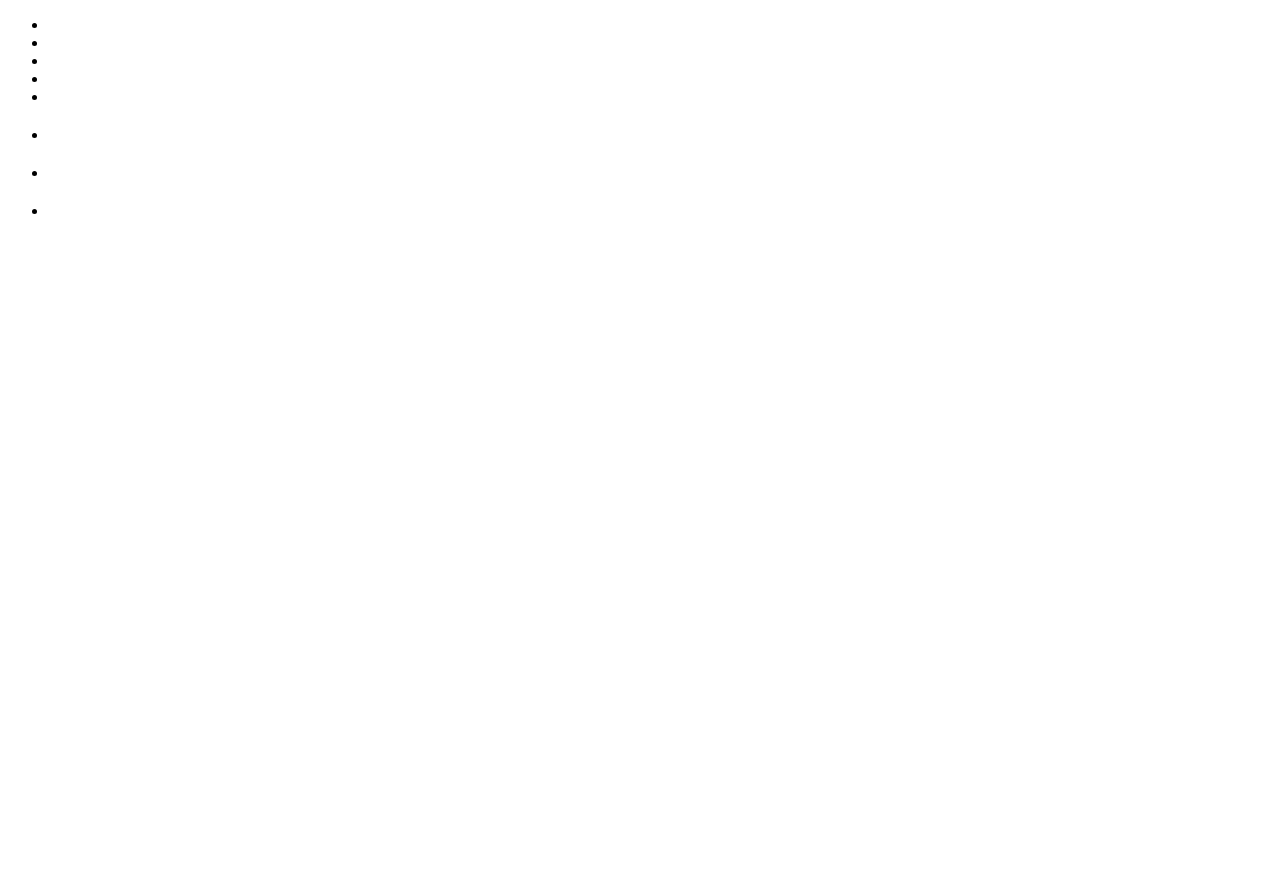
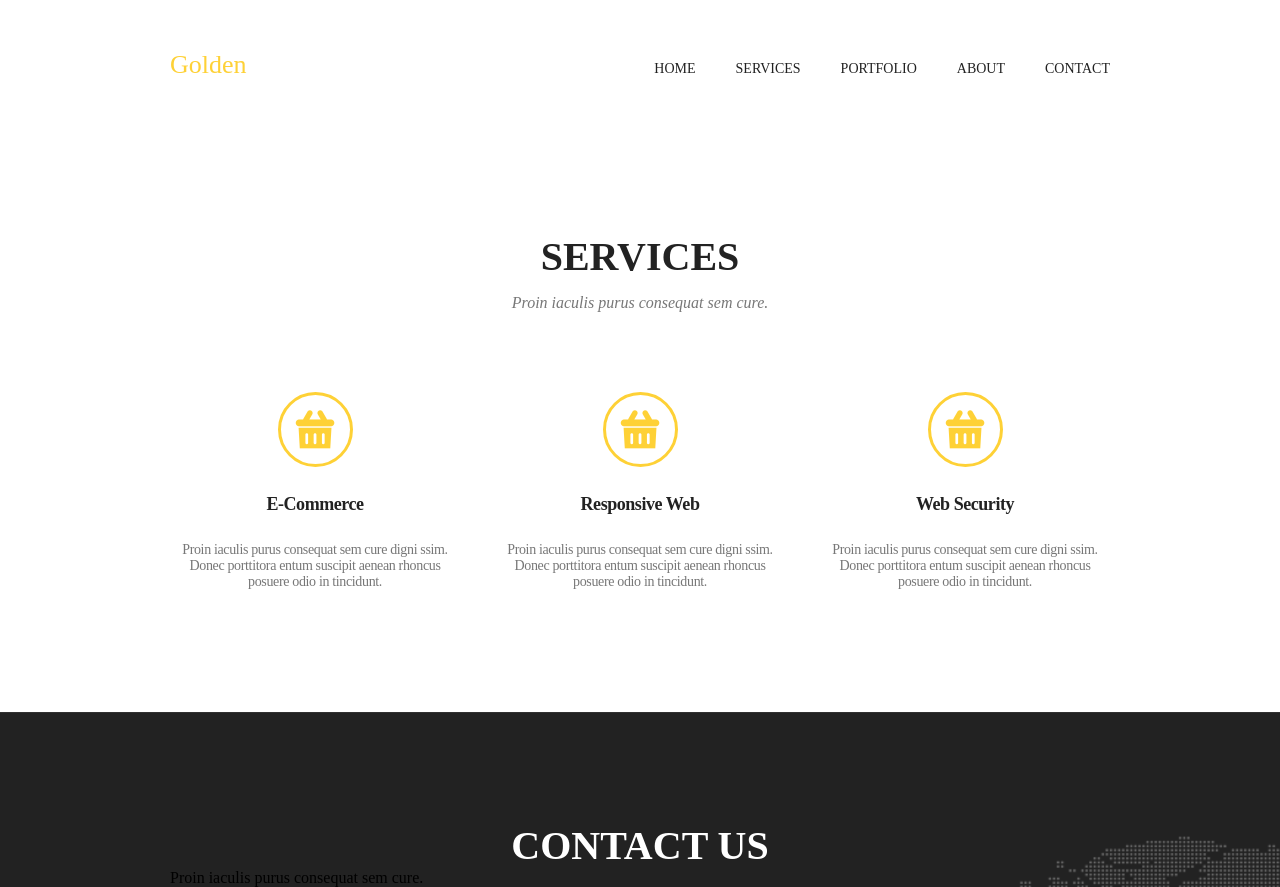
Before and after one commit to Andriy1982/goit-fe-course, a plain HTML site: page html-css/module-07/index.html in a window 1280 px wide. Before the commit the page ends 800 px from the top, so only its background shows below. Drawn offline with Linux system fonts and the light colour scheme.

Commit message:
homework-07 created services section

```diff
--- a/html-css/module-07/css/style.css
+++ b/html-css/module-07/css/style.css
@@ -0,0 +1,179 @@
+html {
+    box-sizing: border-box;
+}
+
+*,
+*::before,
+*::after {
+    box-sizing: inherit;
+}
+* {
+    margin: 0;
+    padding: 0;
+}
+
+ul,
+ol {
+  list-style: none;
+}
+
+img{
+    display: block;
+    max-width: 100%;
+    height: auto;
+}
+
+a {
+    text-decoration: none;
+  }
+
+  button {
+      border: 0;
+  }
+
+  .visually-hidden {
+    position: absolute;
+    white-space: nowrap;
+    width: 1px;
+    height: 1px;
+    overflow: hidden;
+    border: 0;
+    padding: 0;
+    clip: rect(0 0 0 0);
+    clip-path: inset(50%);
+    margin: -1px;
+  }
+
+  .container {
+    margin: 0 auto;
+    width: 940px ;
+}
+
+/* HEADER */
+
+.header {
+    padding-top: 44px;
+    margin-bottom: 130px;
+}
+
+.logotip{
+    font-size: 26px;
+    /* font-family: "Wisdom"; */
+    color: #fed136;
+    line-height: 1.577;
+}
+
+
+.navigation {
+    display: flex;
+    align-items: baseline;
+    justify-content: space-between;
+}
+
+.navigation_list{
+    display: flex;
+}
+
+
+.navigation_list-item:not(:last-child) {
+    margin-right: 40px;
+}
+
+.navigation_list-link {
+    /* font-family: "Montserrat"; */
+    color: #222222;
+    text-transform: uppercase;
+    line-height: 2.929;
+    font-size: 14px;
+}
+
+.navigation_list-link:hover,
+ .navigation_list-link:focus {
+    color: #fed136;
+ }
+
+ /* SERVISES */
+
+ .services {
+    margin-bottom: 122px;
+ }
+
+ .services_title {
+    font-size: 40px;
+    /* font-family: "Montserrat"; */
+    color: rgb( 34, 34, 34 );
+    font-weight: bold;
+    text-transform: uppercase;
+    line-height: 1.875;
+    text-align: center;
+}
+.services_desckription {
+    margin-bottom: 80px;
+    font-size: 16px;
+    font-family: "DroidSerif";
+    color: rgb( 119, 119, 119 );
+    font-style: italic;
+    text-align: center;
+}
+
+.services_list {
+        display: flex;
+        flex-wrap: wrap;
+        justify-content: space-between;
+}
+
+.services_list-item {
+    width: 290px;
+}
+
+.services_list-item-title {
+    font-size: 18px;
+    font-family: "Montserrat";
+    color: rgb( 34, 34, 34 );
+    font-weight: bold;
+    line-height: 4.167;
+    text-align: center;
+    letter-spacing: -0.45px;
+}
+
+.services_list-item-title::before {
+    display: block;
+    margin: 0 auto;
+    width: 75px;
+    height: 75px;
+    content: ' ';
+    border-radius: 50%;
+    border-style: solid;
+    border-width: 3px;
+    border-color: rgb( 254, 209, 54 );
+    background-image: url(/html-css/module-07/image/1.png);
+    background-repeat: no-repeat;
+    /* background-size: cover; */
+    background-position: center;
+}
+
+
+.services_list-item-desckription {
+    font-size: 14px;
+    font-family: "RobotoSlab";
+    color: rgb( 119, 119, 119 );
+    text-align: center;
+    letter-spacing: -0.35px;
+ }
+
+ /* CONTACTS */
+
+ .contact {
+     padding-top: 110px;
+     background-image: url( /html-css/module-07/image/homework07.png);
+ }
+
+ .contact_title {
+    font-size: 40px;
+    /* font-family: "Montserrat"; */
+    color: rgb( 255, 255, 255 );
+    font-weight: bold;
+    text-transform: uppercase;
+    text-align: center;
+
+  }
--- a/html-css/module-07/index.html
+++ b/html-css/module-07/index.html
@@ -7,53 +7,61 @@
     <title>Homework-07</title>
 </head>
 <body>
-    <header class="header">
+    <header class="header container">
         <nav class="navigation">
-            <a href="#" class="logotip"></a>
+            <a href="#" class="logotip">Golden</a>
             <ul class="navigation_list">
                 <li class="navigation_list-item">
-                    <a href="#" class="navigation_list-link"></a>
+                    <a href="#" class="navigation_list-link">Home</a>
                 </li>
                 <li class="navigation_list-item">
-                    <a href="#" class="navigation_list-link"></a>
+                    <a href="#" class="navigation_list-link">Services</a>
                 </li>
                 <li class="navigation_list-item">
-                    <a href="#" class="navigation_list-link"></a>
+                    <a href="#" class="navigation_list-link">Portfolio</a>
                 </li>
                 <li class="navigation_list-item">
-                    <a href="#" class="navigation_list-link"></a>
+                    <a href="#" class="navigation_list-link">About</a>
                 </li>
                 <li class="navigation_list-item">
-                    <a href="#" class="navigation_list-link"></a>
+                    <a href="#" class="navigation_list-link">Contact</a>
                 </li>
             </ul>
         </nav>
     </header>
     <main class="main">
-        <section class="servises">
-            <h2 class="section_title"></h2>
-            <p class="section_desckription"></p>
-            <ul class="servises_list">
-                <li class="servises_list-item">
-                    <h3 class="servises_list-item-title"></h3>
-                    <p class="servises_list-item-desckription"></p>
+        <section class="services container">
+            <h2 class="services_title">Services</h2>
+            <p class="services_desckription">Proin iaculis purus consequat sem cure.</p>
+            <ul class="services_list">
+                <li class="services_list-item">
+                    <h3 class="services_list-item-title">E-Commerce</h3>
+                    <p class="services_list-item-desckription">Proin iaculis purus consequat sem cure
+                        digni ssim. Donec porttitora entum suscipit
+                        aenean rhoncus posuere odio in tincidunt.</p>
                 </li>
-                <li class="servises_list-item">
-                    <h3 class="servises_list-item-title"></h3>
-                    <p class="servises_list-item-desckription"></p>
+                <li class="services_list-item">
+                    <h3 class="services_list-item-title">Responsive Web</h3>
+                    <p class="services_list-item-desckription">Proin iaculis purus consequat sem cure
+                        digni ssim. Donec porttitora entum suscipit
+                        aenean rhoncus posuere odio in tincidunt.</p>
                 </li>
-                <li class="servises_list-item">
-                    <h3 class="servises_list-item-title"></h3>
-                    <p class="servises_list-item-desckription"></p>
+                <li class="services_list-item">
+                    <h3 class="services_list-item-title">Web Security</h3>
+                    <p class="services_list-item-desckription">Proin iaculis purus consequat sem cure
+                        digni ssim. Donec porttitora entum suscipit
+                        aenean rhoncus posuere odio in tincidunt.</p>
                 </li>
             </ul>
         </section>
         <section class="contact">
-            <h2 class="contact_title"></h2>
-            <p class="contact_description"></p>
+           <div class="container">
+            <h2 class="contact_title">Contact us</h2>
+            <p class="contact_description">Proin iaculis purus consequat sem cure. </p>
             <form action="#" class="contact_form">
 
             </form>
+            </div>
         </section>
     </main>
 
```
